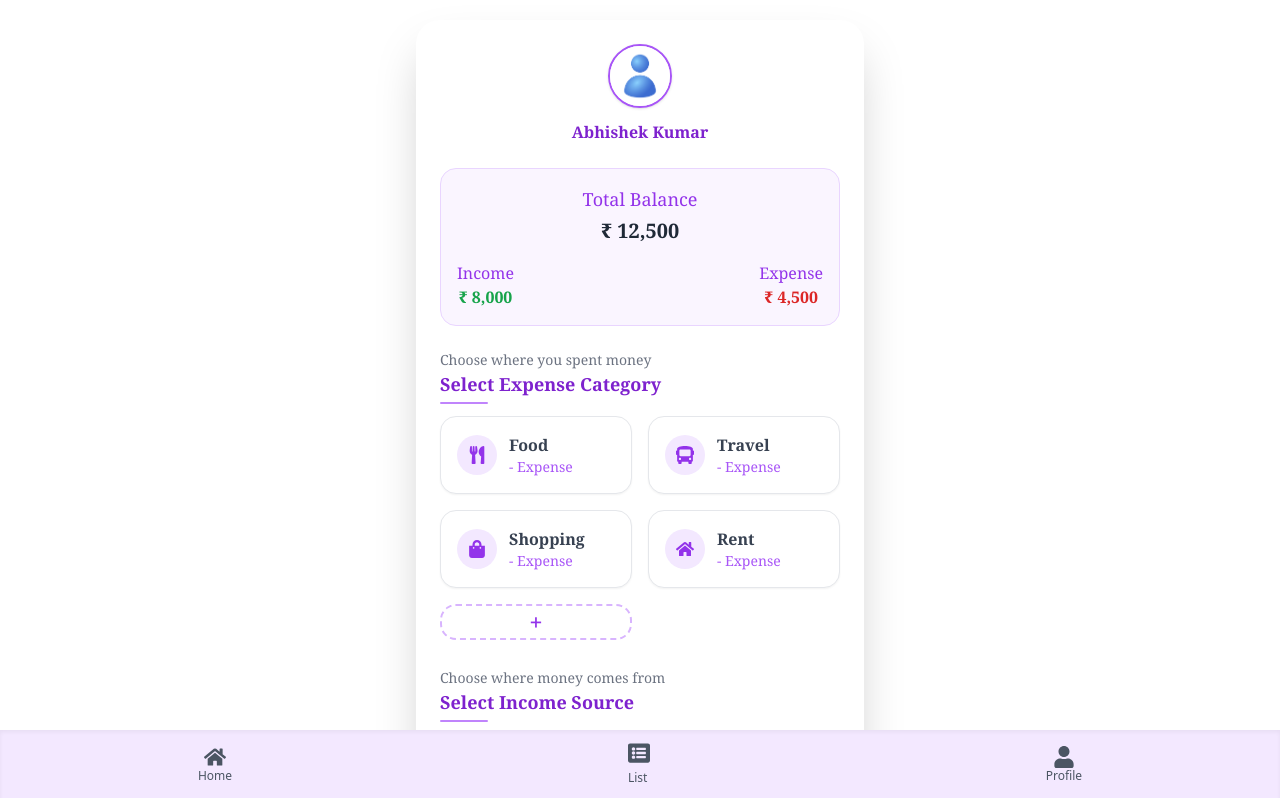
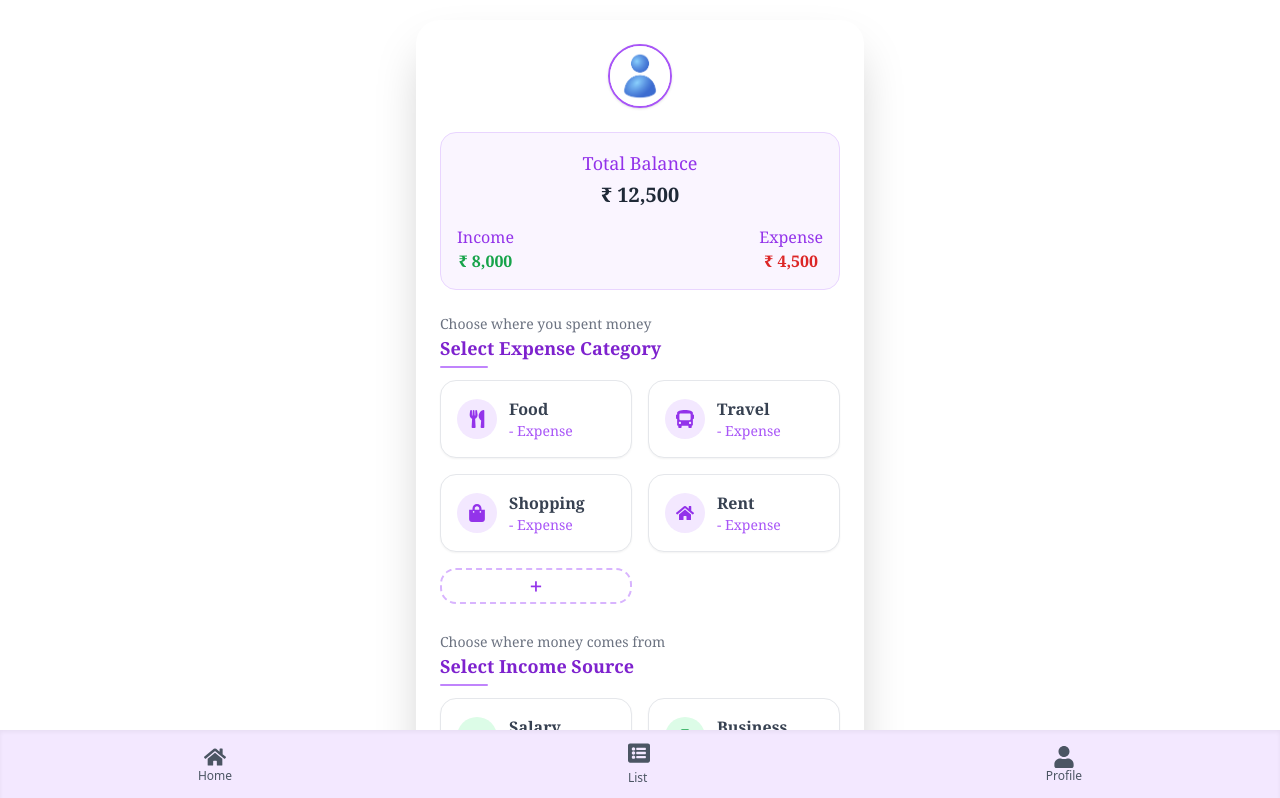
Before and after one commit to abhiverma33397-sudo/track_expence, a React (Vite) app: page /dashboard in a window 1280 px wide. Shown: the top 798 px of the page. Built offline with nearby package versions, Linux system fonts and the light colour scheme.

Commit message:
newchange-profile

```diff
--- a/src/pages/dashboard/Dashboard.jsx
+++ b/src/pages/dashboard/Dashboard.jsx
@@ -1,6 +1,7 @@
 import React, { useState } from "react";
 import user from "../../assets/images/user.jpg";
 import { useNavigate } from "react-router-dom";
+import { useUserDetail } from "../hooks/useuserdetails";
 import {
   FaUtensils,
   FaBus,
@@ -15,7 +16,7 @@ const Dashboard = () => {
 
   const [selectedExpense, setSelectedExpense] = useState(null);
   const [selectedIncome, setSelectedIncome] = useState(null);
-
+ const { decode } = useUserDetail();
 
   return (
     <div className="min-h-screen  flex items-center justify-center ">
@@ -29,7 +30,7 @@ const Dashboard = () => {
             className="w-16 h-16 mx-auto rounded-full border-2 border-purple-500 shadow"
           />
           <p className="mt-3 text-purple-700 font-semibold">
-            Abhishek Kumar
+            {decode ?.Name}
           </p>
         </div>
 
--- a/src/pages/profile/Profile.jsx
+++ b/src/pages/profile/Profile.jsx
@@ -40,12 +40,12 @@ const Profile = () => {
 
         <div className="text-center mb-6">
           <p>
-          {decode ?.name}
+          {decode ?.Name}
         </p>
 
 
           <p>
-          {decode ?.email}
+          {decode ?.Email}
           </p>
         </div>
 
```
